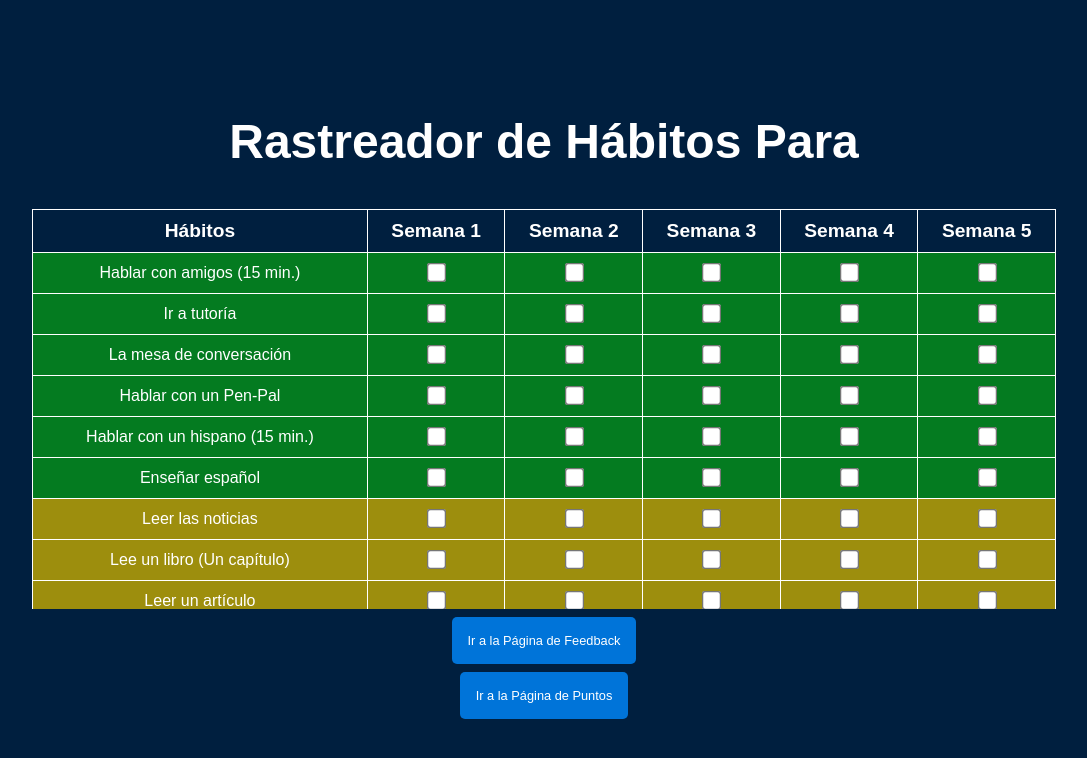
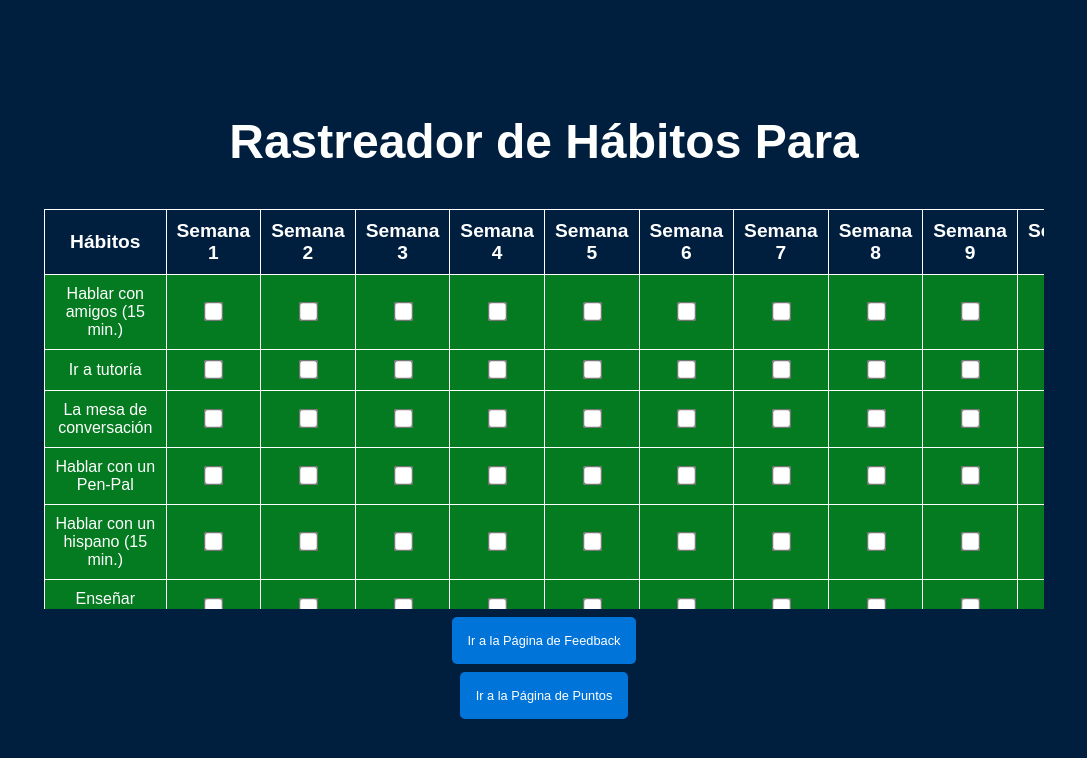
Before and after one commit to rohtumm/spanish-habits-tracker.github.io, a React (Create React App) app in the folder frontend/: page /habits in a window 1280 px wide. Shown: the top 758 px of the page, without its empty margins (96-1183 px from the left). Built offline with nearby package versions, Linux system fonts and the light colour scheme.

Commit message:
more comments

```diff
--- a/frontend/src/FeedbackPage.js
+++ b/frontend/src/FeedbackPage.js
@@ -2,6 +2,7 @@ import React, { useState, useEffect } from 'react';
 import { GoogleGenerativeAI } from "@google/generative-ai";
 
 const FeedbackPage = () => {
+  // Set the feedback and commentary boxes to empty states to start
   const [feedback, setFeedback] = useState('');
   const [error, setError] = useState(null);
   const [userPrompt, setUserPrompt] = useState('');
--- a/frontend/src/HabitsPage.css
+++ b/frontend/src/HabitsPage.css
@@ -11,6 +11,8 @@
 
 .scrollable-table {
   max-height: 400px;
+  max-width: 1000px;
+  overflow-x: auto;
   overflow-y: auto;
   width: 80%;
   margin-top: 20px;
--- a/frontend/src/HabitsPage.js
+++ b/frontend/src/HabitsPage.js
@@ -3,7 +3,9 @@ import { useNavigate } from 'react-router-dom';
 import './HabitsPage.css';
 
 function HabitsPage() {
+  // Storing student's habit completion data
   const [studentData, setStudentData] = useState({});
+  // Get the student's name
   const studentName = localStorage.getItem('selectedStudent');
   const navigate = useNavigate();
 
@@ -17,13 +19,15 @@ function HabitsPage() {
     'Escribir un correo electrónico', 'Ordenar comida en un restaurante', 'Cocinar', 'Jugar juegos de mesa',
     'Ir a un museo de arte hispano'
   ];
-  const weeks = ['Semana 1', 'Semana 2', 'Semana 3', 'Semana 4', 'Semana 5'];
+  const weeks = ['Semana 1', 'Semana 2', 'Semana 3', 'Semana 4', 'Semana 5', 'Semana 6', 'Semana 7', 'Semana 8', 'Semana 9', 'Semana 10'];
 
+  // Load saved habit data from localStorage when student changes
   useEffect(() => {
     const savedData = JSON.parse(localStorage.getItem(studentName)) || {};
     setStudentData(savedData);
   }, [studentName]);
 
+  // Updates the completion status of a habit for a specific week
   const handleCheckboxChange = (habit, week) => {
     const updatedData = {
       ...studentData,
@@ -36,7 +40,7 @@ function HabitsPage() {
     localStorage.setItem(studentName, JSON.stringify(updatedData));
   };
 
-  // Function to return a class for row grouping
+  // Function to return a class for row grouping (this is for color coding)
   const getRowClass = (rowIndex) => {
     if (rowIndex < 6) return 'group1';
     if (rowIndex < 9) return 'group2';
@@ -46,6 +50,7 @@ function HabitsPage() {
     return 'group6';
   };
 
+  // Generating layout for page and buttons to go to following pages
   return (
     <div className="habits-page">
       <h1>Rastreador de Hábitos Para {studentName}</h1>
@@ -78,6 +83,7 @@ function HabitsPage() {
         </table>
       </div>
 
+
       <button
         className="feedback-button"
         onClick={() => navigate('/feedback')}
```
